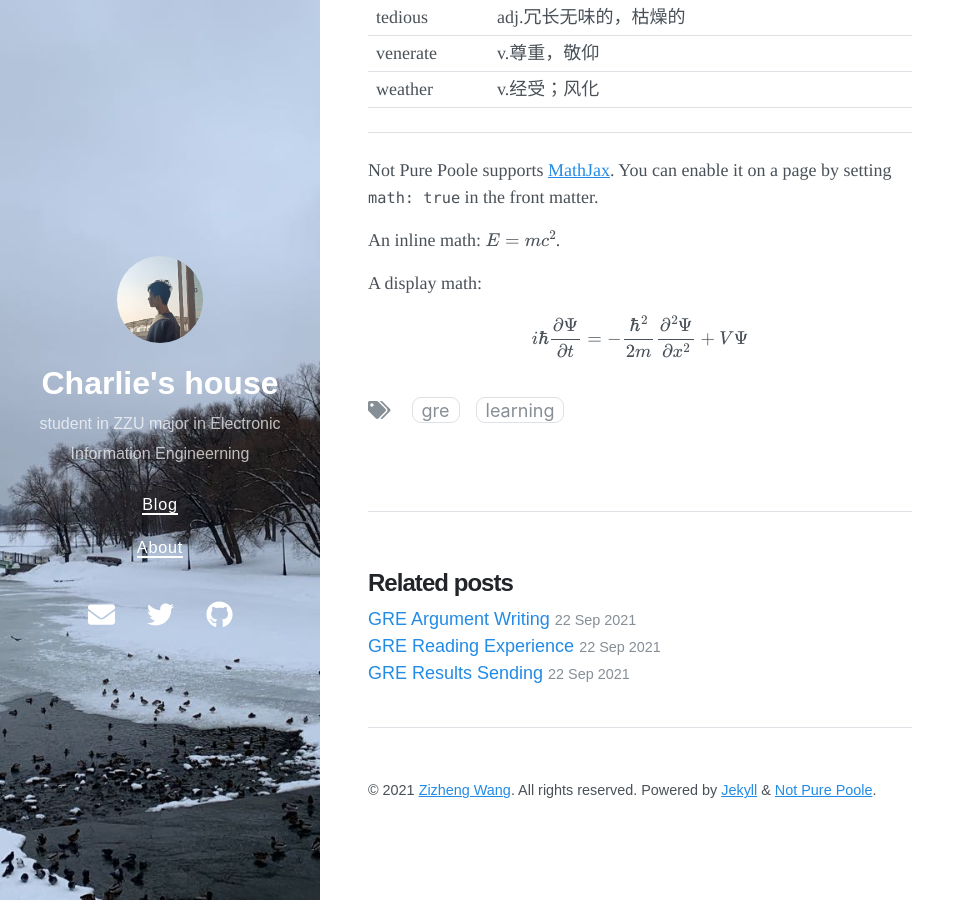
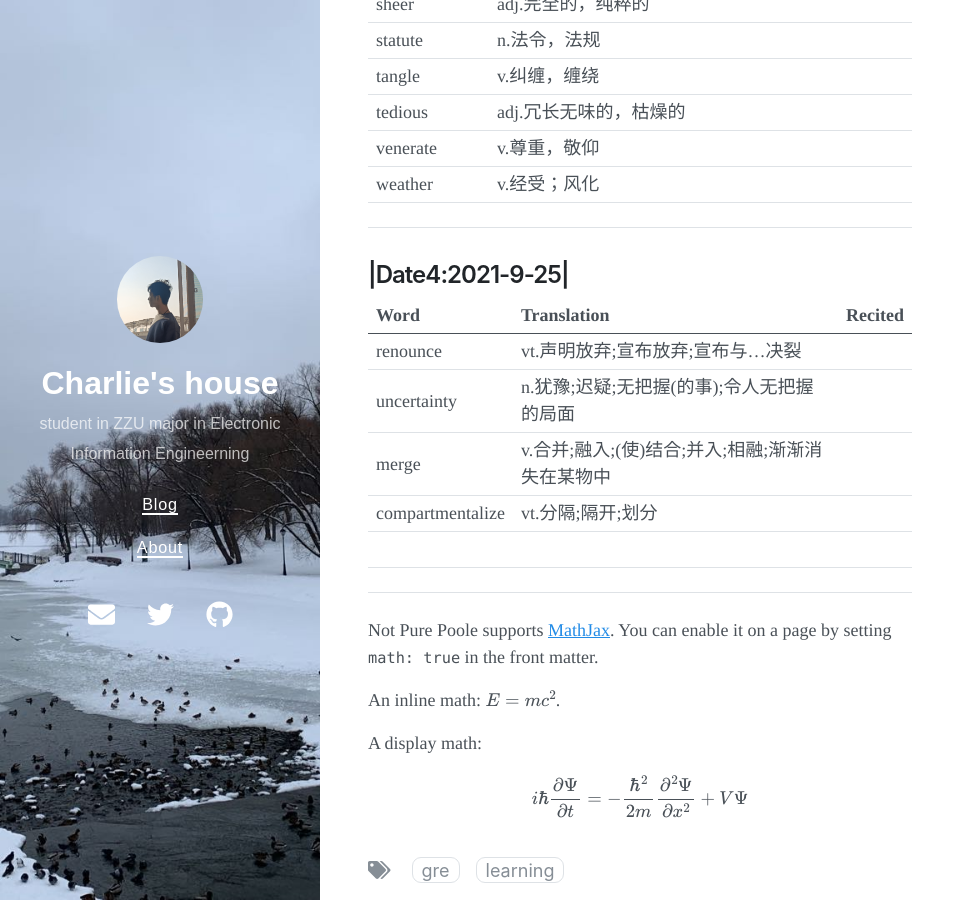
Before and after one commit to wzz1206/wzz1206.github.io, a Jekyll site: the page built from _posts/2021-9-15-Gre-Words-List.md, in a window 1280 px wide and 900 px high, scrolled down 3732 px. Shown: the whole window, without its empty margins (0-975 px from the left). Built offline with Jekyll 4.4.1, drawn with Linux system fonts in a browser that asks for light colours; nearby versions of some CDN libraries; some of the changed text lies outside the part shown.

Commit message:
Update 2021-9-15-Gre-Words-List.md

```diff
--- a/_posts/2021-9-15-Gre-Words-List.md
+++ b/_posts/2021-9-15-Gre-Words-List.md
@@ -4,6 +4,14 @@ title: Gre Words List
 tags: [Gre, learning]
 math: true
 date: 2021-9-15 10:42 +0800
+---
+
+9.25日之后用于除佛脚词之外的零碎积累
+做题遇到的
+网课看到的
+生活中接触的
+
+
 ---
 
 |Date1:2021-9-15 |
@@ -119,6 +127,19 @@ date: 2021-9-15 10:42 +0800
 |venerate|v.尊重，敬仰||
 |weather|v.经受；风化||
 
+-------
+
+|Date4:2021-9-25|
+---
+
+|     Word     |              Translation             |  Recited  |
+|--------------|--------------------------------------|-----------|
+|renounce|vt.声明放弃;宣布放弃;宣布与…决裂||
+|uncertainty|n.犹豫;迟疑;无把握(的事);令人无把握的局面||
+|merge|v.合并;融入;(使)结合;并入;相融;渐渐消失在某物中||
+|compartmentalize|vt.分隔;隔开;划分||
+|
+
 
 
 
```
